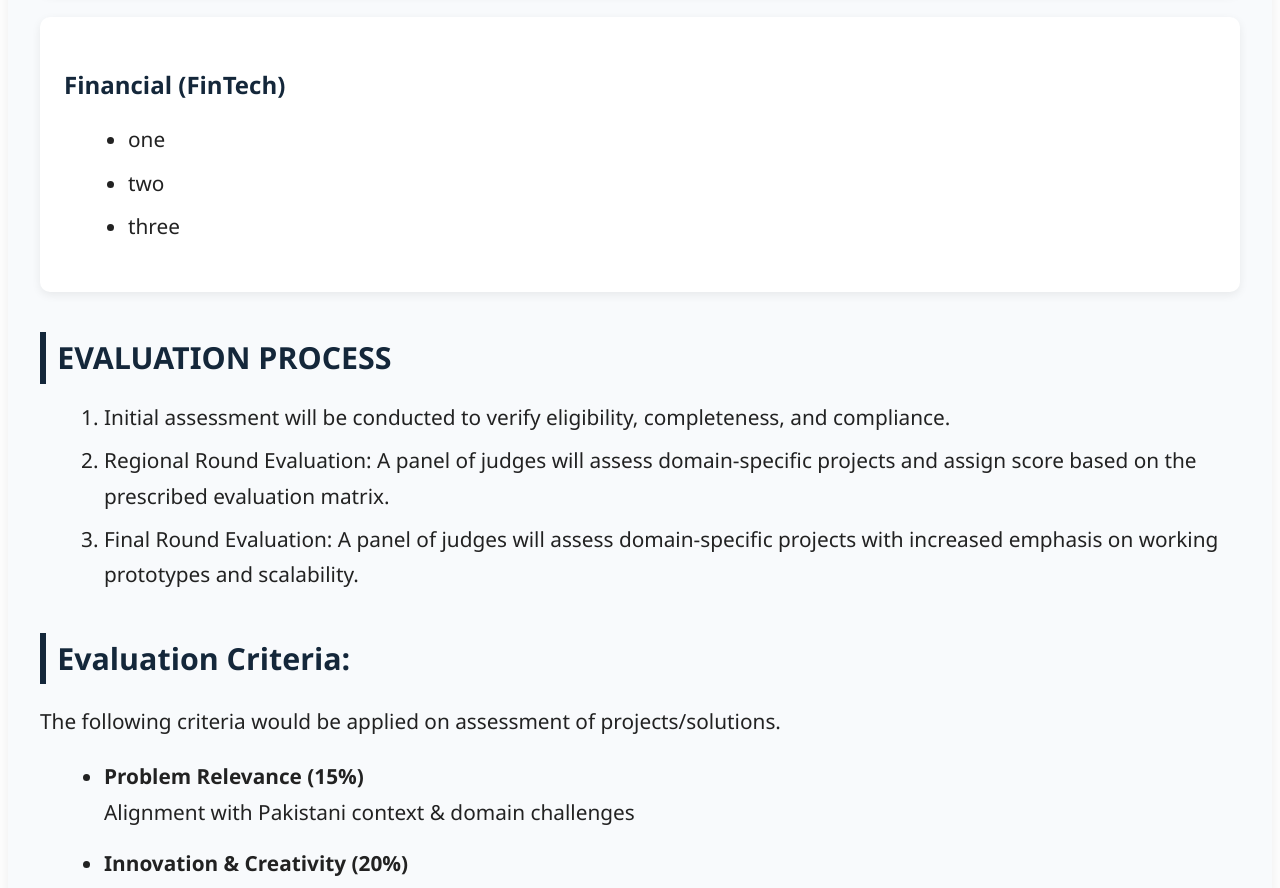
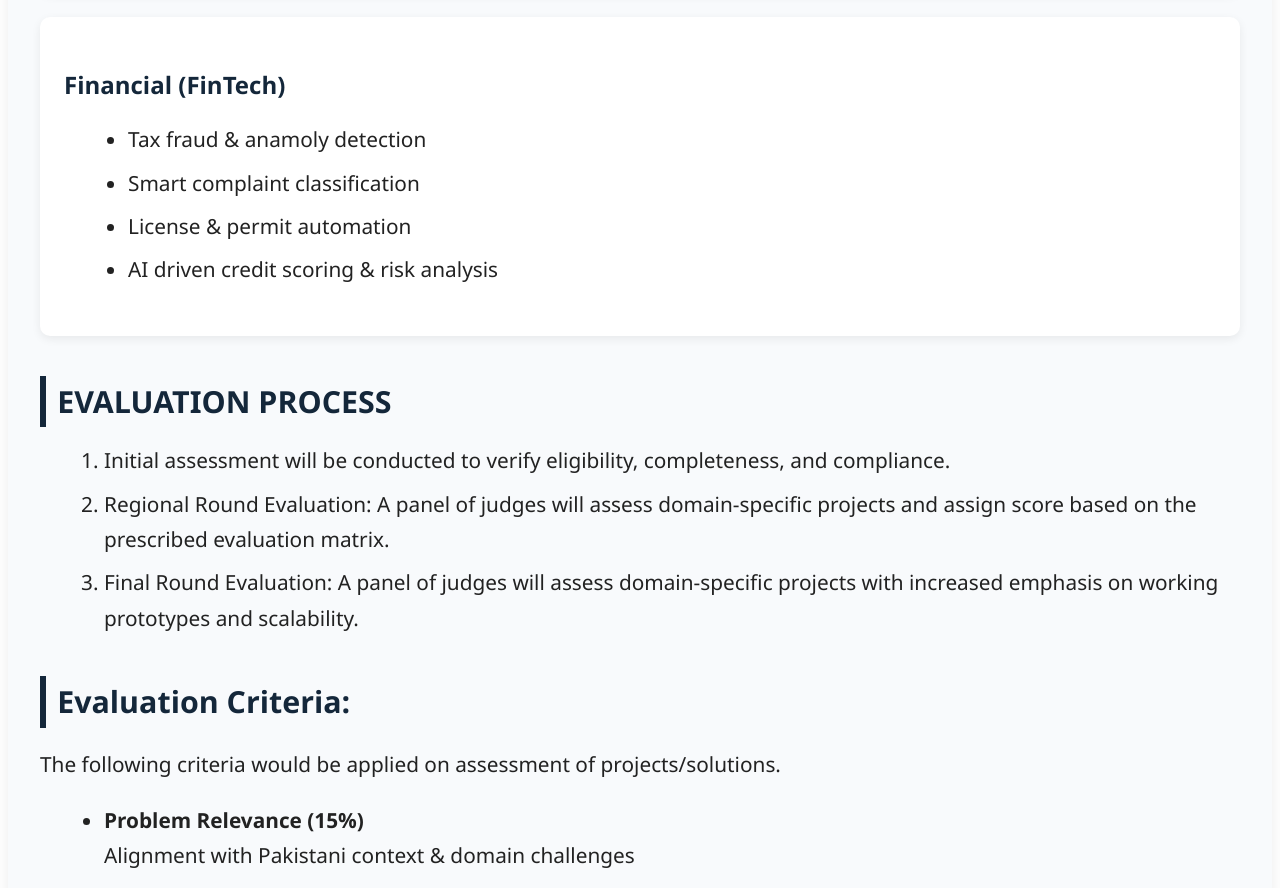
Before and after one commit to ignitentf-collab/ignitecodepk, a React (Create React App) app: page /aiwrapper in a window 1280 px wide. Shown: the part 2220-3108 px from the top of the page. Built offline with nearby package versions, Linux system fonts and the light colour scheme.

Commit message:
update project

```diff
--- a/package.json
+++ b/package.json
@@ -10,6 +10,8 @@
     "framer-motion": "^12.23.12",
     "react": "^19.1.0",
     "react-dom": "^19.1.0",
+    "react-helmet": "^6.1.0",
+    "react-helmet-async": "^2.0.5",
     "react-router-dom": "^7.7.1",
     "react-scripts": "5.0.1",
     "web-vitals": "^2.1.4"
--- a/public/index.html
+++ b/public/index.html
@@ -24,7 +24,7 @@
       work correctly both with client-side routing and a non-root public URL.
       Learn how to configure a non-root public URL by running `npm run build`.
     -->
-    <title>React App</title>
+    <title>codePK Competition</title>
   </head>
   <body>
     <noscript>You need to enable JavaScript to run this app.</noscript>
--- a/src/App.js
+++ b/src/App.js
@@ -22,6 +22,8 @@ import AIWrapper from "./pages/AIWrapper";
 
 // Optional Pages
 // import NotFound from "./pages/NotFound";
+
+import { Helmet } from "react-helmet-async"; // ✅ Helmet import
 
 // ✅ This component handles routing + loading logic
 function AnimatedRoutes({ setLoading }) {
@@ -71,9 +73,18 @@ function LayoutWrapper({ children }) {
 
 function App() {
   const [loading, setLoading] = useState(false);
+  const location = useLocation(); // ✅ Track current route
 
   return (
     <>
+      {/* ✅ Dynamic Title Handling */}
+      <Helmet>
+        <title>
+          {location.pathname === "/AIWrapper"
+            ? "AIWrapper Competition"
+            : "CodePK Competition"}
+        </title>
+      </Helmet>
       <ScrollToTop />
       {loading && <Loader />} {/* ✅ Loader shows only during route change */}
       <LayoutWrapper>
--- a/src/index.js
+++ b/src/index.js
@@ -4,18 +4,20 @@ import ReactDOM from "react-dom/client";
 import "./index.css";
 import App from "./App";
 import "./App.css";
-import { BrowserRouter } from "react-router-dom"; // ✅ Add this
+import { BrowserRouter } from "react-router-dom";
+import { HelmetProvider } from "react-helmet-async"; // ✅ Import HelmetProvider
 
 import reportWebVitals from "./reportWebVitals";
 
 const root = ReactDOM.createRoot(document.getElementById("root"));
 root.render(
   <React.StrictMode>
-    <BrowserRouter>
-      {" "}
-      {/* ✅ Wrap App with Router */}
-      <App />
-    </BrowserRouter>
+    <HelmetProvider>
+      <BrowserRouter>
+        {/* ✅ Wrap App with Router */}
+        <App />
+      </BrowserRouter>
+    </HelmetProvider>
   </React.StrictMode>
 );
 
--- a/src/pages/AIWrapper.js
+++ b/src/pages/AIWrapper.js
@@ -3,6 +3,7 @@ import "./AIWrapper.css";
 import AIcomp from "../assets/images/AIcomp.jpg";
 import LeftLogo from "../assets/images/techdestination-logo.png"; // 👈 apna logo path daalna
 import RightLogo from "../assets/images/ignite-logo.png"; // 👈 apna logo path daalna
+import { Helmet } from "react-helmet-async"; // ✅ Title handle karne ke liye
 
 const AIWrapper = () => {
   // ✅ Countdown Timer Logic
@@ -37,6 +38,11 @@ const AIWrapper = () => {
 
   return (
     <>
+      {/* ✅ Page Title */}
+      <Helmet>
+        <title>AIWrapper Competition</title>
+      </Helmet>
+
       <div className="ai-wrapper-container">
         {/* ✅ Hero Section */}
         <div className="ai-hero">
@@ -117,9 +123,10 @@ const AIWrapper = () => {
         <div className="ai-card">
           <h3>Financial (FinTech)</h3>
           <ul>
-            <li>one</li>
-            <li>two</li>
-            <li>three</li>
+            <li>Tax fraud & anamoly detection</li>
+            <li>Smart complaint classification</li>
+            <li>License & permit automation</li>
+            <li>AI driven credit scoring & risk analysis</li>
           </ul>
         </div>
 
@@ -208,6 +215,7 @@ const AIWrapper = () => {
           </a>
         </div>
       </div>
+
       <footer className="ai-footer">
         <p>
           © 2025 Digital Pakistan AI Wrapper Competition. All rights reserved.
```
Also changed, not shown: 1 other file (tests, documents, lock files or other folders).
